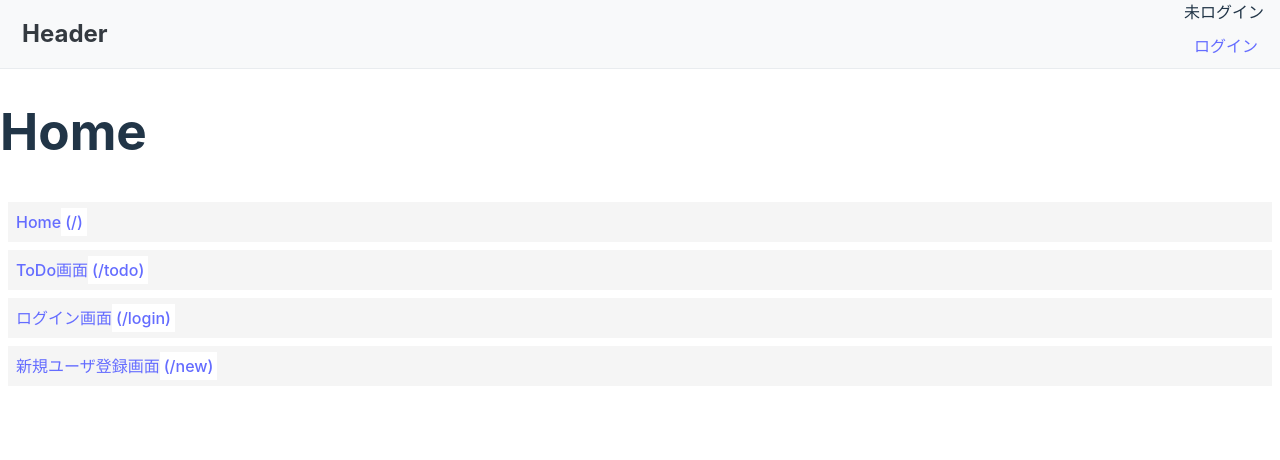
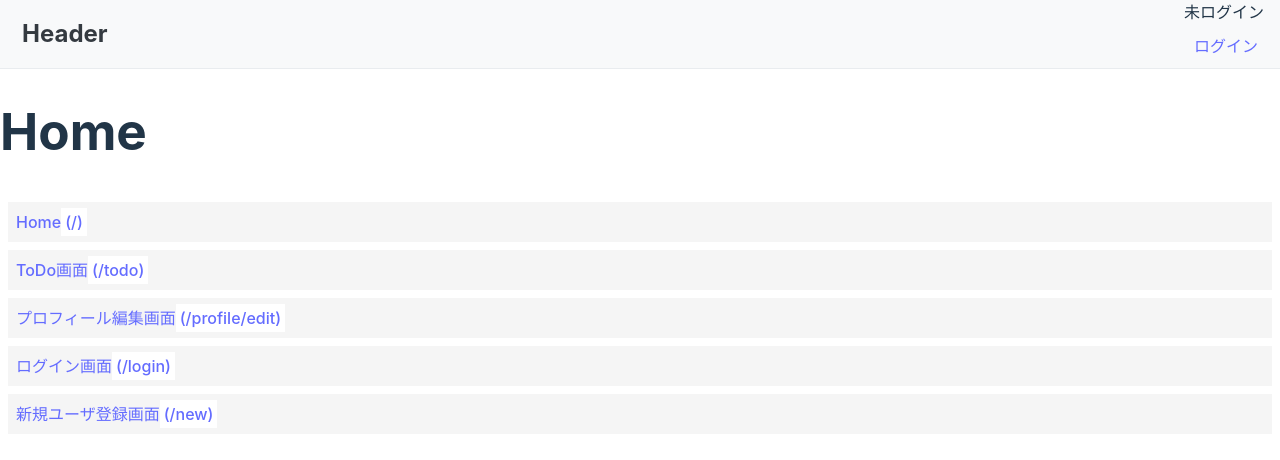
Before and after one commit to KadoProG/supabase-prac-react, a React (Vite) app: page / in a window 1280 px wide. Shown: the top 460 px of the page. Built offline with nearby package versions, Linux system fonts and the light colour scheme; no server answers.

Commit message:
add profile edit routing

```diff
--- a/src/const/index.d.ts
+++ b/src/const/index.d.ts
@@ -11,6 +11,5 @@ interface Profile {
   user_id: string;
   username: string;
   avatar_url: string;
-  created_at: string;
-  updated_at: string;
+  updated_at?: string;
 }
--- a/src/pages/HomePage.tsx
+++ b/src/pages/HomePage.tsx
@@ -10,6 +10,10 @@ const links: { label: string; url: string }[] = [
   {
     label: 'ToDo画面',
     url: '/todo',
+  },
+  {
+    label: 'プロフィール編集画面',
+    url: '/profile/edit',
   },
   {
     label: 'ログイン画面',
--- /dev/null
+++ b/src/pages/ProfileEditPage.tsx
@@ -0,0 +1,22 @@
+import { TextField } from '@/components/common/TextField';
+import React from 'react';
+import { useForm } from 'react-hook-form';
+
+export const ProfileEditPage: React.FC = () => {
+  const { control } = useForm<Profile>({
+    defaultValues: {
+      user_id: '',
+      username: '',
+      avatar_url: '',
+    },
+  });
+
+  return (
+    <div>
+      <h1>ProfileEditPage</h1>
+      <form>
+        <TextField control={control} label="ユーザ名" name="username" type="text" required />
+      </form>
+    </div>
+  );
+};
--- a/src/routes/Router.tsx
+++ b/src/routes/Router.tsx
@@ -3,6 +3,7 @@ import { useAuth } from '@/contexts/AuthContextProvider';
 import { HomePage } from '@/pages/HomePage';
 import { LoginPage } from '@/pages/LoginPage';
 import { NewUserPage } from '@/pages/NewUserPage';
+import { ProfileEditPage } from '@/pages/ProfileEditPage';
 import { TodoPage } from '@/pages/TodoPage';
 import { AuthenticatedOutlet } from '@/routes/outlet/AuthenticatedOutlet';
 import { UnauthenticatedOutlet } from '@/routes/outlet/UnauthenticatedOutlet';
@@ -23,6 +24,7 @@ export const MyRouter: React.FC = () => {
         <Route element={<AuthenticatedOutlet />}>
           {/* ログイン済みのルーティング */}
           <Route path="/todo" element={<TodoPage />} />
+          <Route path="/profile/edit" element={<ProfileEditPage />} />
         </Route>
 
         <Route element={<UnauthenticatedOutlet />}>
```
